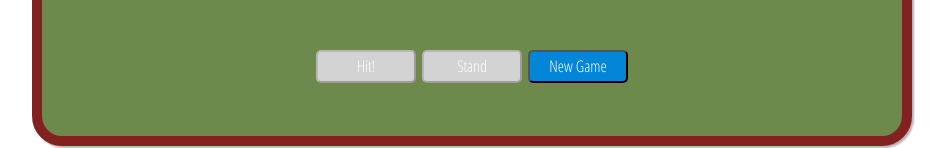
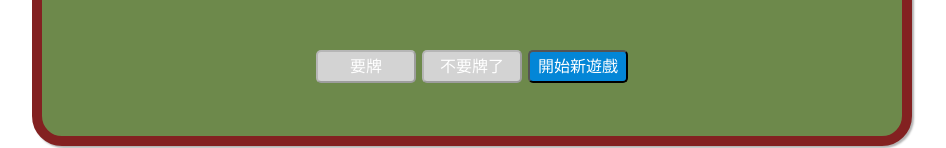
Before and after one commit to MiruOrange/21PokerGame, a plain HTML site: page index.html in a window 1280 px wide. Shown: the part 548-696 px from the top of the page, without its empty margins (168-1114 px from the left). Drawn offline with Linux system fonts and the light colour scheme.

Commit message:
修正按鈕文字為中文

```diff
--- a/index.html
+++ b/index.html
@@ -36,9 +36,9 @@
       </section>
 
       <footer class="action">
-        <input type="button" id="action-hit" class="action-button" value="Hit!" disabled>
-        <input type="button" id="action-stand" class="action-button" value="Stand" disabled>
-        <input type="button" id="action-new-game" class="action-button" value="New Game">
+        <input type="button" id="action-hit" class="action-button" value="要牌" disabled>
+        <input type="button" id="action-stand" class="action-button" value="不要牌了" disabled>
+        <input type="button" id="action-new-game" class="action-button" value="開始新遊戲">
       </footer>
     </section>
   </main>
```
